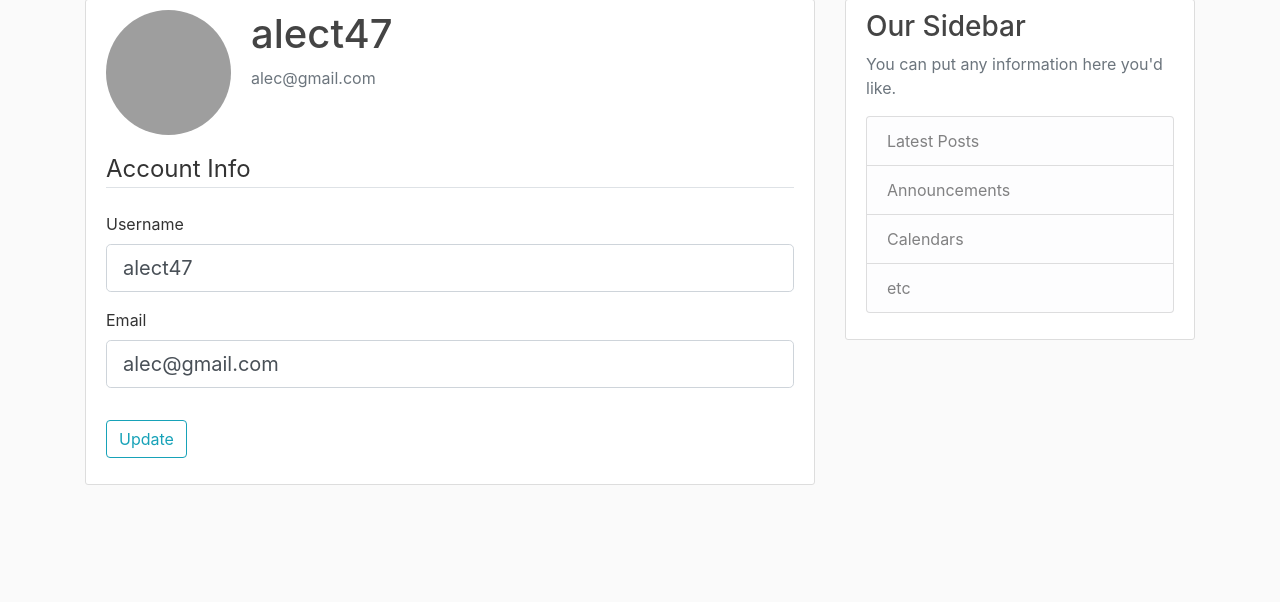
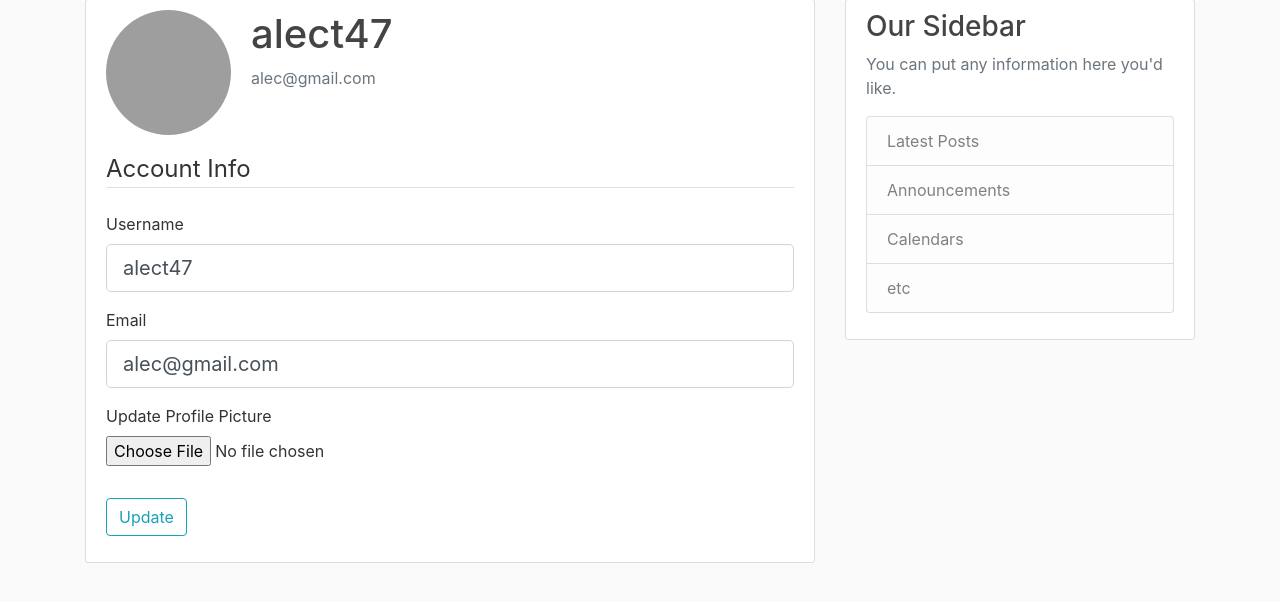
Before and after one commit to alect47/flask-blog, a Flask app: page /account in a window 1280 px wide. Shown: the part 81-683 px from the top of the page. Run offline with Flask 2, Linux system fonts and the light colour scheme; a user stored in the database is signed in; some libraries are stand-ins or nearby versions; grey boxes are pictures that could not be loaded.

Commit message:
Add form-group for profile pic

```diff
--- a/flaskblog/templates/account.html
+++ b/flaskblog/templates/account.html
@@ -8,7 +8,7 @@
           <p class="text-secondary">{{ current_user.email }}</p>
       </div>
     </div>
-      <form method="POST" action="">
+      <form method="POST" action="" enctype="multipart/form-data">
           {{ form.hidden_tag() }}
           <fieldset class="form-group">
               <legend class="border-bottom mb-4">Account Info</legend>
@@ -39,6 +39,15 @@
                       {{ form.email(class="form-control form-control-lg") }}
                   {% endif %}
               </div>
+              <div class="form-group">
+                  {{ form.picture.label() }}
+                  {{ form.picture(class="form-control-file") }}
+                  {% if form.picture.errors %}
+                    {% for error in form.picture.errors %}
+                        <span class="text-danger">{{ error }}</span></br>
+                    {% endfor %}
+                  {% endif %}
+                </div>
           </fieldset>
           <div class="form-group">
               {{ form.submit(class="btn btn-outline-info") }}
```
